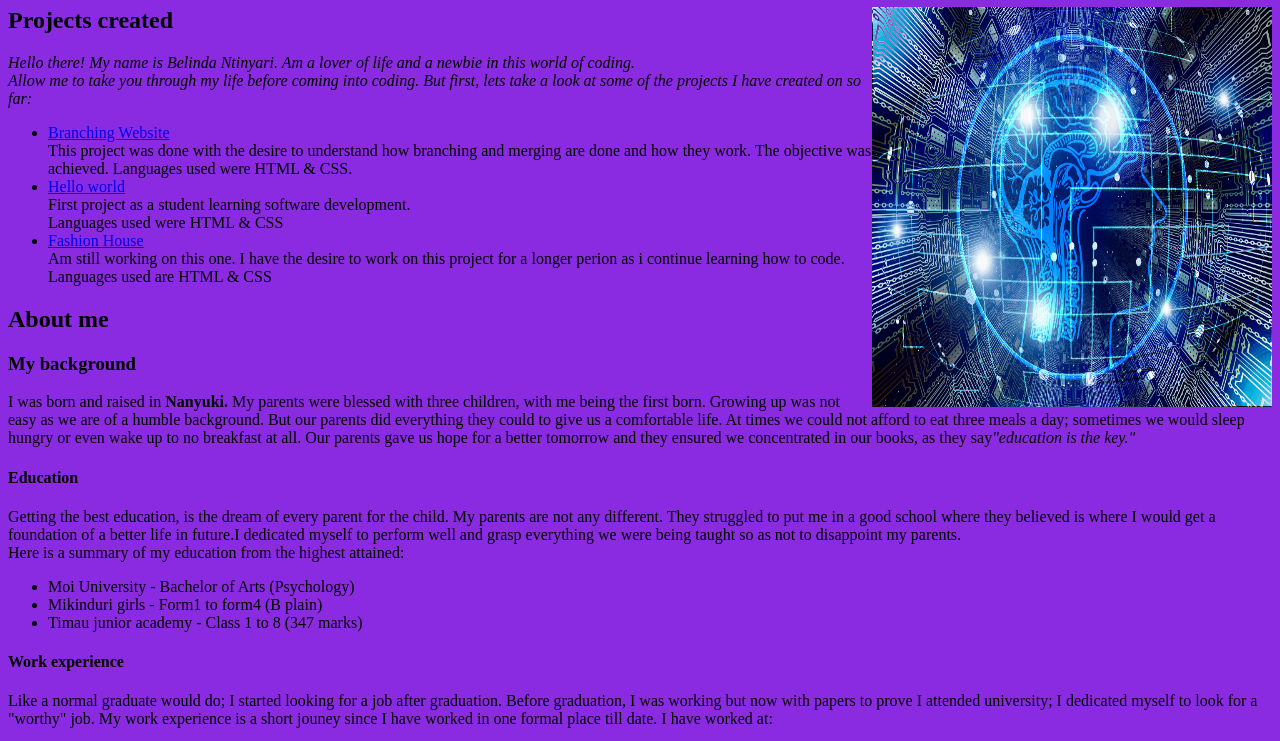
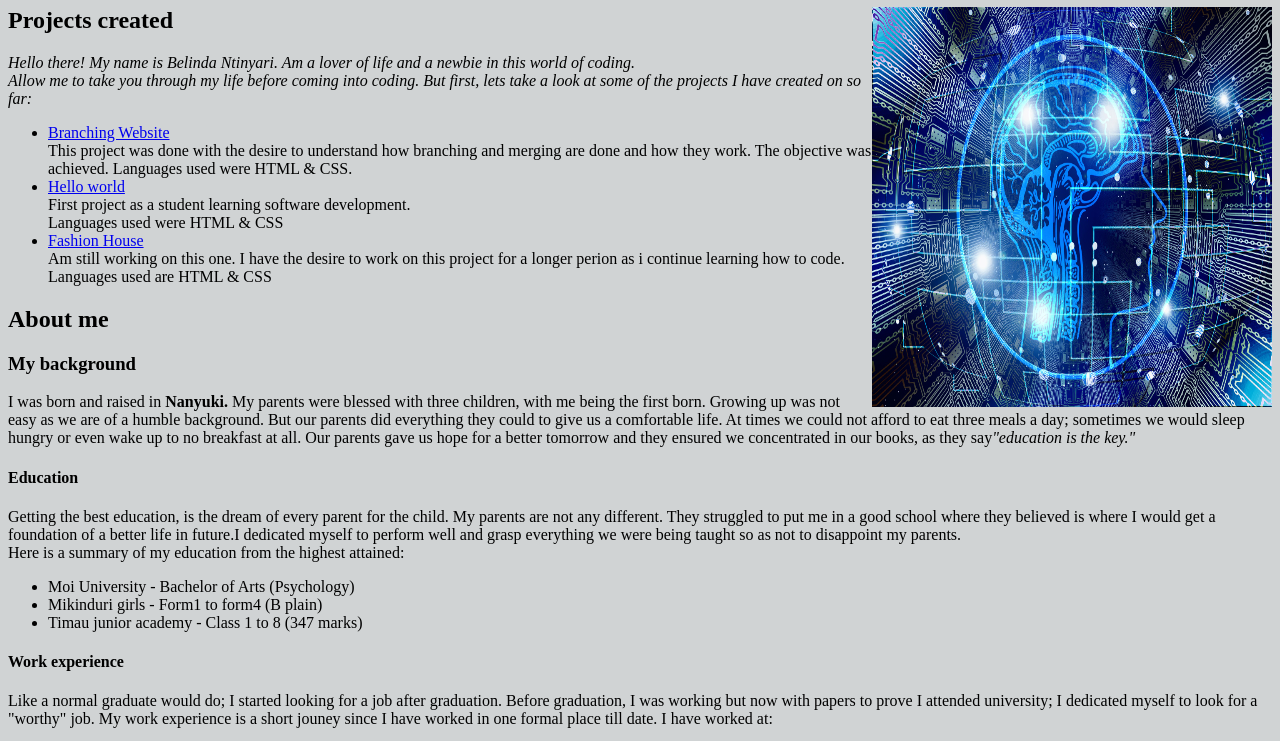
Before and after one commit to Bel-94/bel-first-project, a plain HTML site: page index.html in a window 1280 px wide. Shown: the part 73-814 px from the top of the page. Drawn offline with Linux system fonts and the light colour scheme.

Commit message:
style:background optimization-change background color

```diff
--- a/css/styles.css
+++ b/css/styles.css
@@ -16,7 +16,7 @@ img {
     float: right;
 }
 body {
-    background-color: blueviolet;
+    background-color: #D0D3D4;
 }
 .box-model {
     border: 5px solid red;
```
